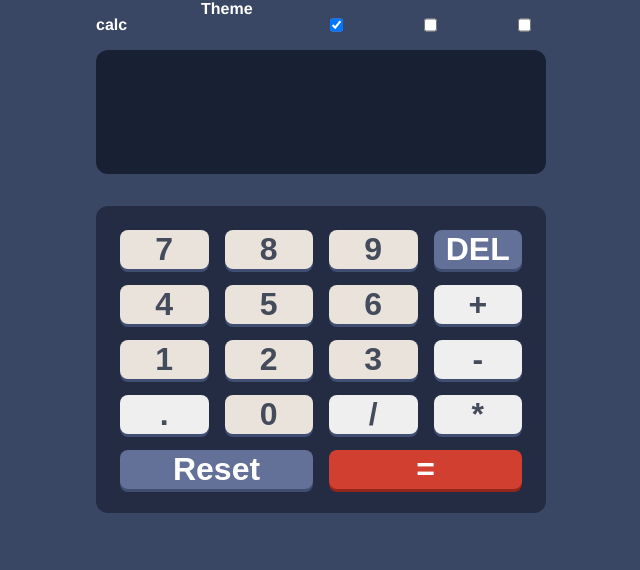
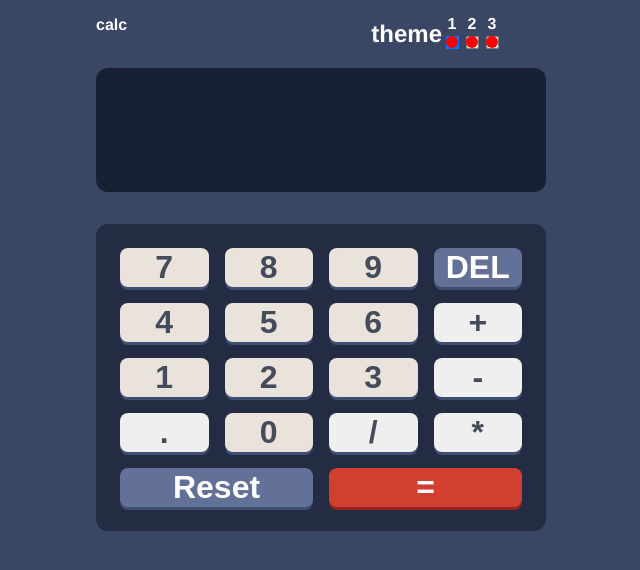
Before and after one commit to chimny/calculator, a React (Create React App) app: page / in a window 1280 px wide. Shown: the top 570 px of the page, without its empty margins (319-959 px from the left). Built offline with nearby package versions, Linux system fonts and the light colour scheme.

Commit message:
styling theme toggle

```diff
--- a/src/components/calculator elements/CalcHeader.jsx
+++ b/src/components/calculator elements/CalcHeader.jsx
@@ -1,5 +1,5 @@
 import {StyledCalcHeader} from "../../styles/StyledCalcHeader";
-import {SwitchToggler} from "./SwitchToggler";
+import {SwitchToggle} from "./SwitchToggle";
 
 
 export const CalcHeader = () => {
@@ -7,7 +7,7 @@ export const CalcHeader = () => {
     return (
         <StyledCalcHeader>
             <p>calc</p>
-            <SwitchToggler/>
+            <SwitchToggle/>
         </StyledCalcHeader>
     )
 }
--- /dev/null
+++ b/src/components/calculator elements/SwitchToggle.jsx
@@ -0,0 +1,33 @@
+import {useDispatch, useSelector} from "react-redux";
+import {setTheme} from "../../redux/slices/themeSlice";
+import {StyledSwitchToggle} from "../../styles/StyledSwitchToggle";
+
+export const SwitchToggle = () => {
+
+    const dispatch = useDispatch();
+
+    const setThemeFunction = (theme) => dispatch(setTheme(theme));
+    const activeStatus = useSelector((state => state.theme.themeName));
+
+
+    return (
+        <StyledSwitchToggle>
+            <h2>theme</h2>
+            <div>
+                <label htmlFor='firstTheme'>1</label>
+                <input id='firstTheme' type="checkbox" checked={activeStatus === "firstTheme" ?? false}
+                       onChange={() => setThemeFunction('firstTheme')}/>
+            </div>
+            <div>
+                <label htmlFor='secondTheme'>2</label>
+                <input id='secondTheme' type="checkbox" checked={activeStatus === "secondTheme" ?? false}
+                       onChange={() => setThemeFunction('secondTheme')}/>
+            </div>
+            <div>
+                <label htmlFor='thirdTheme'>3</label>
+                <input id='thirdTheme' type="checkbox" checked={activeStatus === "thirdTheme" ?? false}
+                       onChange={() => setThemeFunction('thirdTheme')}/>
+            </div>
+        </StyledSwitchToggle>
+    )
+};
--- a/src/components/calculator elements/SwitchToggler.jsx
+++ /dev/null
@@ -1,24 +0,0 @@
-import {useDispatch, useSelector} from "react-redux";
-import {setTheme} from "../../redux/slices/themeSlice";
-import {useState} from "react";
-
-export const SwitchToggler = () => {
-
-    const dispatch = useDispatch();
-
-    const setThemeFunction = (theme) => dispatch(setTheme(theme));
-    const activeStatus = useSelector((state => state.theme.themeName));
-
-
-
-
-
-    return (
-        <>
-            <label>Theme</label>
-            <input type="checkbox" checked={activeStatus==="firstTheme"??false} onChange={() => setThemeFunction('firstTheme')}/>
-            <input type="checkbox" checked={activeStatus==="secondTheme"??false} onChange={() => setThemeFunction('secondTheme')}/>
-            <input type="checkbox" checked={activeStatus==="thirdTheme"??false} onChange={() => setThemeFunction('thirdTheme')}/>
-        </>
-    )
-};
--- /dev/null
+++ b/src/styles/StyledSwitchToggle.jsx
@@ -0,0 +1,28 @@
+import styled from "styled-components";
+
+
+export const StyledSwitchToggle = styled.div`
+  width: 80%;
+  padding: 0 2rem;
+  display: flex;
+  justify-content: end;
+
+  div {
+    display: flex;
+    flex-direction: column;
+    justify-content: center;
+
+    input{
+      //@todo update styling dot only for active theme
+      &:after{
+        opacity: 1;
+        content:'';
+        display: block;
+        height: 12px;
+        width: 12px;
+        border-radius: 12px;
+        background: red;
+      }
+    }
+  }
+`
```
